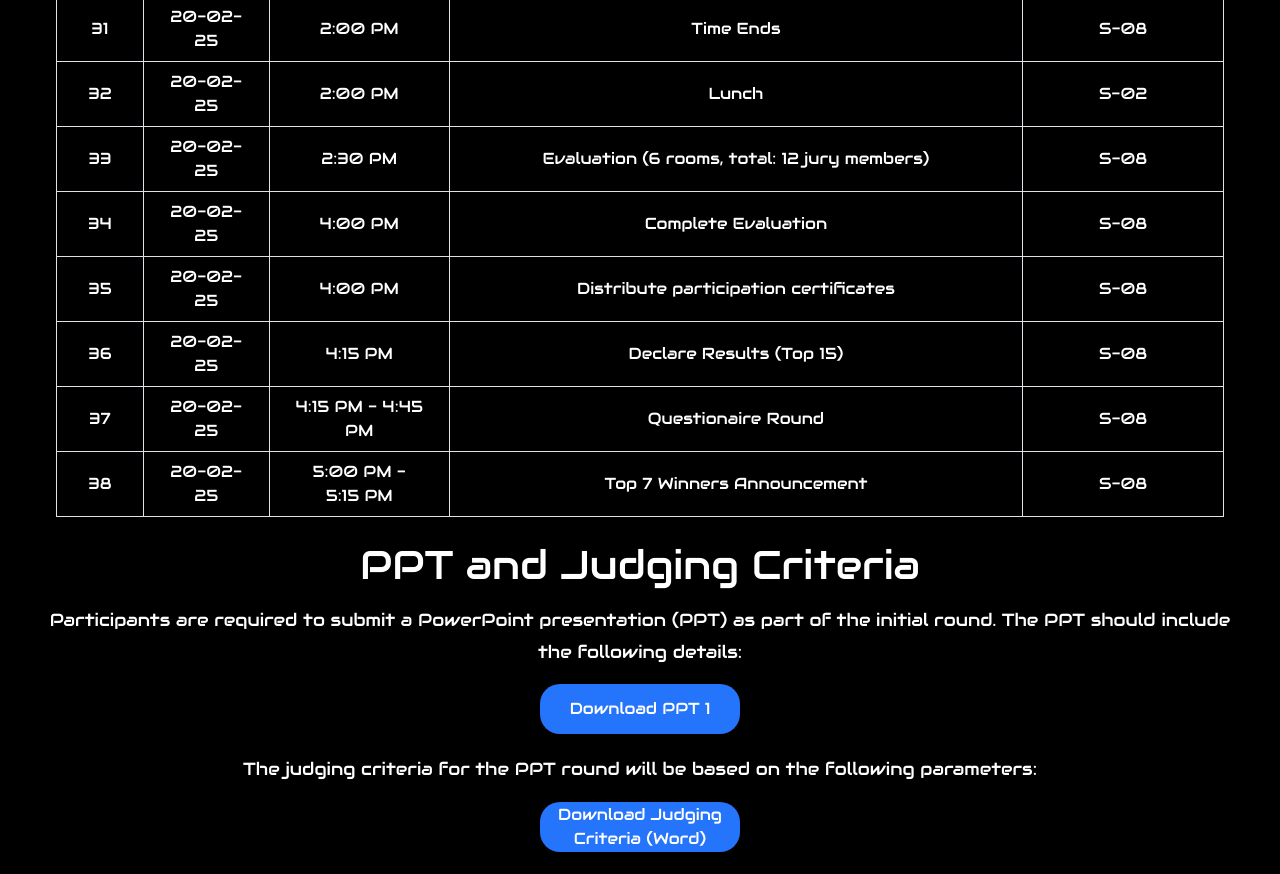
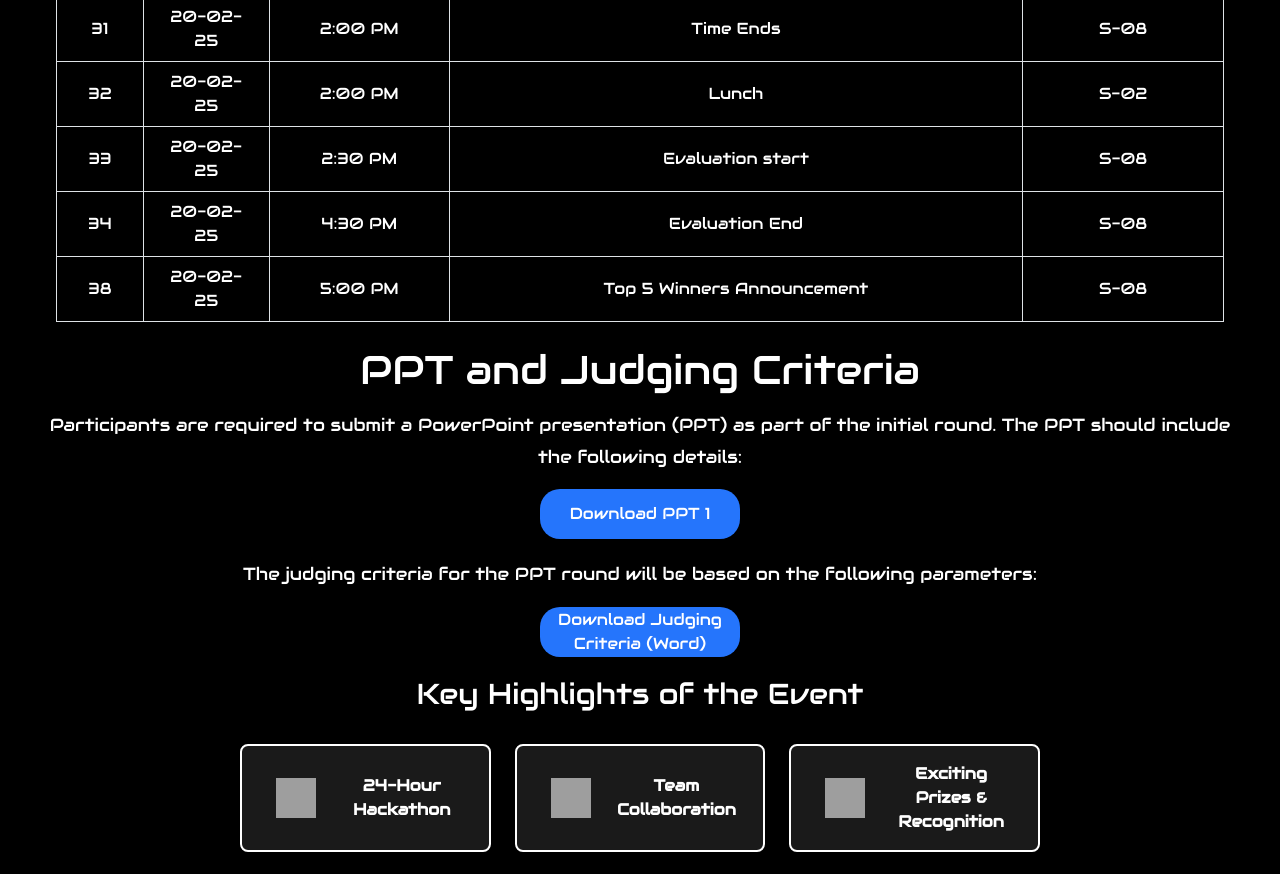
Before and after one commit to Ro706/Enthusia, a React (Create React App) app: page /SITNovate in a window 1280 px wide. Shown: the part 4240-5114 px from the top of the page. Built offline with nearby package versions, Linux system fonts and the light colour scheme; grey boxes are pictures that could not be loaded.

Commit message:
update in schedul in sitnovate

```diff
--- a/src/component/SITNovate.js
+++ b/src/component/SITNovate.js
@@ -36,12 +36,9 @@ function SITNovate() {
     { id: 30, date: '20-02-25', time: '11:00 AM', event: 'Final Phase Begins', location: 'S-08' },
     { id: 31, date: '20-02-25', time: '2:00 PM', event: 'Time Ends', location: 'S-08' },
     { id: 32, date: '20-02-25', time: '2:00 PM', event: 'Lunch', location: 'S-02' },
-    { id: 33, date: '20-02-25', time: '2:30 PM', event: 'Evaluation (6 rooms, total: 12 jury members)', location: 'S-08' },
-    { id: 34, date: '20-02-25', time: '4:00 PM', event: 'Complete Evaluation', location: 'S-08' },
-    { id: 35, date: '20-02-25', time: '4:00 PM', event: 'Distribute participation certificates', location: 'S-08' },
-    { id: 36, date: '20-02-25', time: '4:15 PM', event: 'Declare Results (Top 15)', location: 'S-08' },
-    { id: 37, date: '20-02-25', time: '4:15 PM - 4:45 PM', event: 'Questionaire Round', location: 'S-08' },
-    { id: 38, date: '20-02-25', time: '5:00 PM - 5:15 PM', event: 'Top 7 Winners Announcement', location: 'S-08' }
+    { id: 33, date: '20-02-25', time: '2:30 PM', event: 'Evaluation start', location: 'S-08' },
+    { id: 34, date: '20-02-25', time: '4:30 PM', event: 'Evaluation End', location: 'S-08' },
+    { id: 38, date: '20-02-25', time: '5:00 PM', event: 'Top 5 Winners Announcement', location: 'S-08' }
   ];
   const themes = [
     {
```
